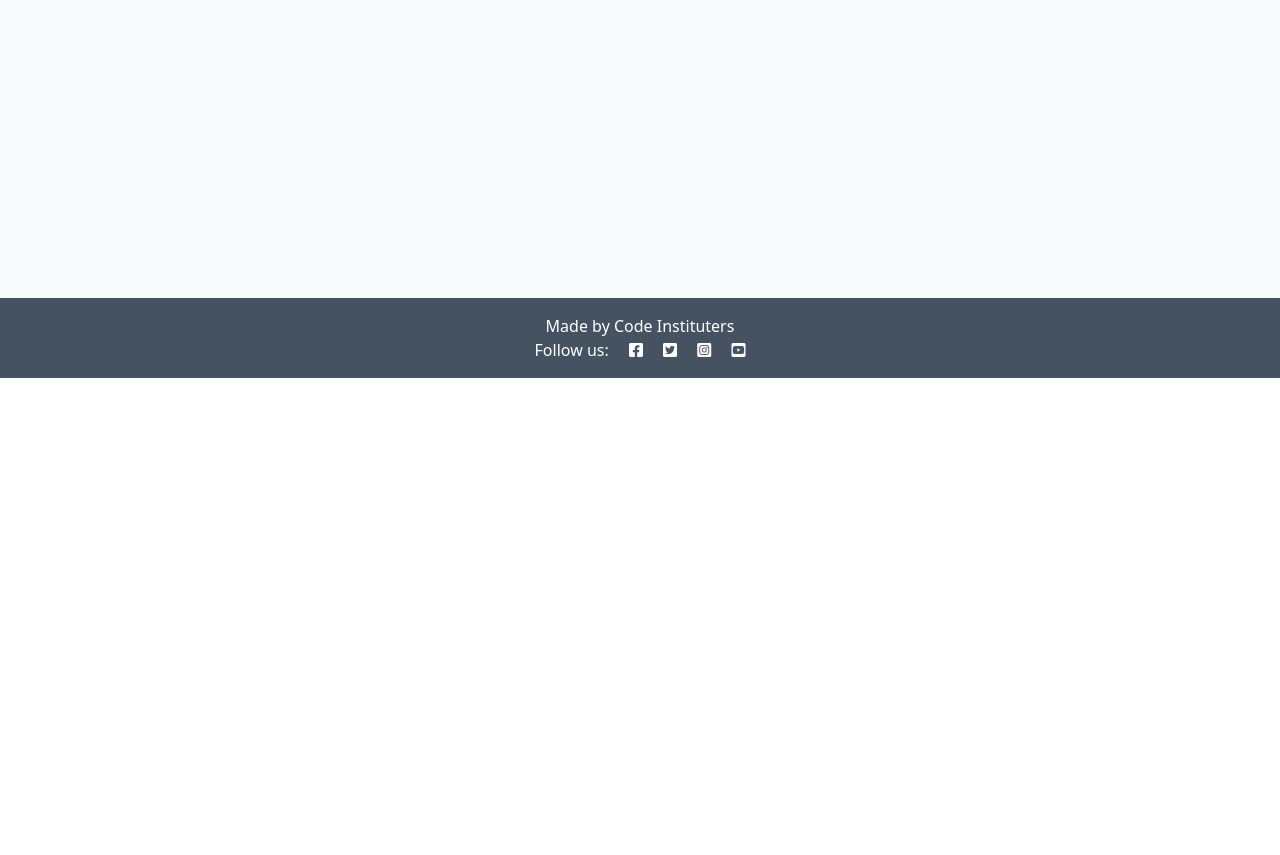
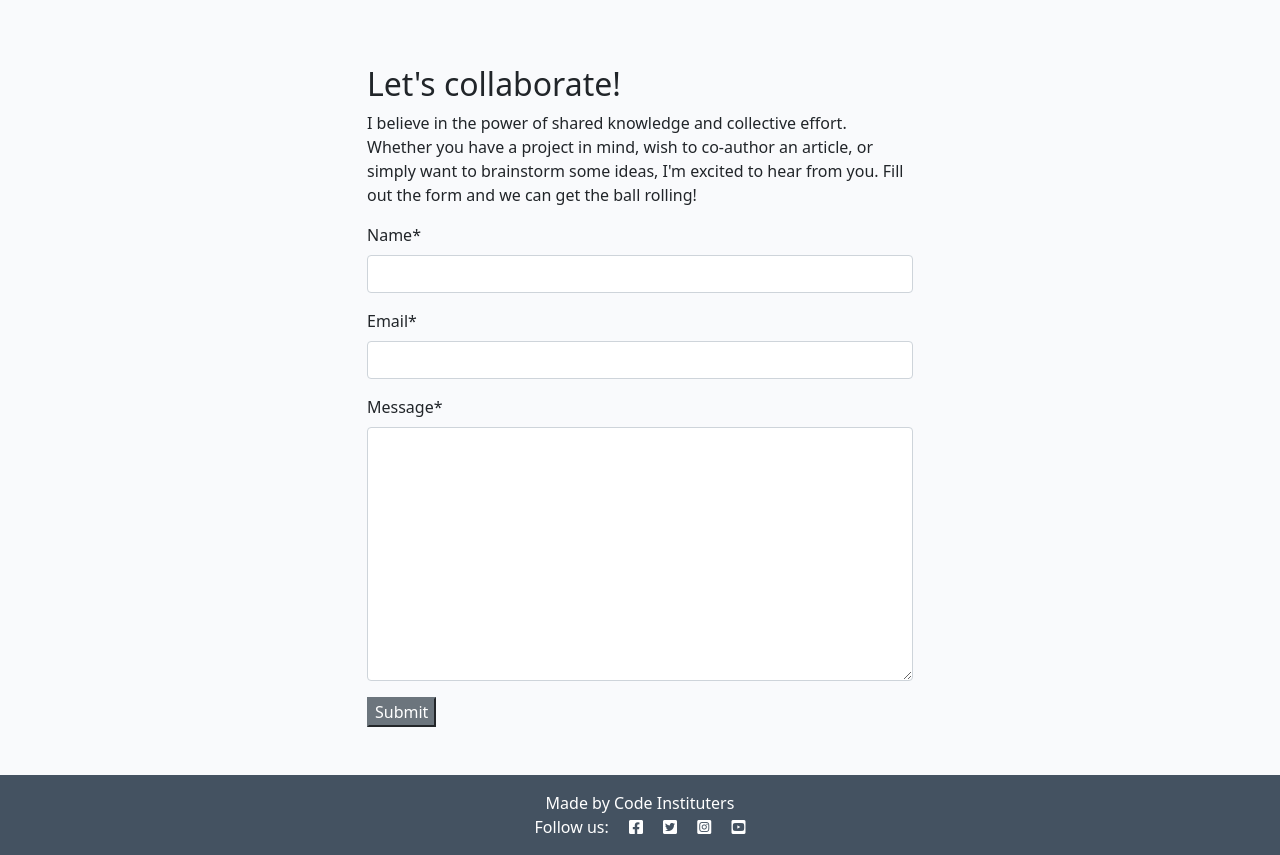
Before and after one commit to bmich22/django-blog, a Django app: page /about/ in a window 1280 px wide. Shown: the part 422-1277 px from the top of the page. Before the commit the page ends 800 px from the top, so only its background shows below. Run offline with Django 4.2, Linux system fonts and the light colour scheme; data that the repository does not hold is empty; some libraries are stand-ins or nearby versions.

Commit message:
Add collaboration request form to about section

```diff
--- /dev/null
+++ b/about/forms.py
@@ -0,0 +1,7 @@
+from .models import CollaborateRequest
+from django import forms
+
+class CollaborateForm(forms.ModelForm):
+    class Meta:
+        model = CollaborateRequest
+        fields = ('name', 'email','message',)
--- a/about/models.py
+++ b/about/models.py
@@ -1,10 +1,33 @@
+from django.db import models
+
+# # Create your models here.
+# class About(models.Model):
+#     title = models.CharField(max_length=200, unique=True)
+#     content=models.TextField()
+#     updated_on=models.DateTimeField(auto_now_add=True)
+
+#     def __str__(self):
+#         return self.title
+
 from django.db import models
 
 # Create your models here.
+
+
 class About(models.Model):
-    title = models.CharField(max_length=200, unique=True)
-    content=models.TextField()
-    updated_on=models.DateTimeField(auto_now_add=True)
+    title = models.CharField(max_length=200)
+    updated_on = models.DateTimeField(auto_now=True)
+    content = models.TextField()
 
     def __str__(self):
         return self.title
+
+
+class CollaborateRequest(models.Model):
+    name = models.CharField(max_length=200)
+    email = models.EmailField()
+    message = models.TextField()
+    read = models.BooleanField(default=False)
+
+    def __str__(self):
+        return f"Collaboration request from {self.name}"
--- a/about/templates/about/about.html
+++ b/about/templates/about/about.html
@@ -1,22 +1,42 @@
 {% extends 'base.html' %}
+{% load static %}
+{% load crispy_forms_tags %}
+
 {% block content %}
-{% load static %}
 <div class="container mt-5">
     <div class="row">
-        <div class="col-4 text-center">
+        <div class="col-12 col-md-4 text-center">
             <img src="{% static 'images/nobody.jpg' %}" width="75%">
         </div>
-        <div class="col-8">
+        <div class="col-12 col-md-8">
             <h2>{{ about.title }}</h2>
             {{ about.content | safe }}
         </div>
     </div>
     <div class="row">
         <div class="col text-right">
-          <!-- Updated on field goes in here -->
+            <!-- Updated on field goes in here -->
 
-          <p class="text-end"><em>Updated on: {{ about.updated_on }}</em></p>
+            <p class="text-end"><em>Updated on: {{ about.updated_on }}</em></p>
         </div>
-      </div>
+    </div>
+    <div class="row justify-content-center">
+        <div class="col-12 col-md-6 my-5">
+            <h2>Let's collaborate!</h2>
+            <p>I believe in the power of shared knowledge and collective effort.
+                Whether you have a project in mind, wish to co-author
+                an article, or simply want to brainstorm some ideas,
+                I'm excited to hear from you. Fill out the form
+                and we can get the ball rolling!</p>
+
+            <!-- add your form here. Your submit button should
+                                have the classes of btn, btn-secondary -->
+            <form  method="post">
+                {{ collaborate_form | crispy }}
+                {% csrf_token %}
+                <button id="submitButton" type="submit" class="btn, btn-secondary">Submit</button>
+            </form>
+        </div>
+    </div>
 </div>
 {% endblock content %}
--- a/about/views.py
+++ b/about/views.py
@@ -1,5 +1,6 @@
 from django.shortcuts import render
 from .models import About
+from .forms import CollaborateForm
 
 # Create your views here.
 def about_me(request):
@@ -7,9 +8,13 @@ def about_me(request):
     Renders the About page
     """
     about = About.objects.all().order_by('-updated_on').first()
+    collaborate_form = CollaborateForm()
 
     return render(
         request,
         "about/about.html",
-        {"about": about},
+        {
+            "about": about,
+            "collaborate_form": collaborate_form
+        },
     )
--- a/blog/views.py
+++ b/blog/views.py
@@ -29,6 +29,7 @@ def post_detail(request, slug):
     comments = post.comments.all().order_by("-created_on")
     comment_count = post.comments.filter(approved=True).count()
     if request.method == "POST":
+        print('Recieved a post request')
         comment_form = CommentForm(data=request.POST)
         if comment_form.is_valid():
             comment = comment_form.save(commit=False)
@@ -38,6 +39,7 @@ def post_detail(request, slug):
             messages.add_message(request, messages.SUCCESS,'Comment submitted and awaiting approval')
 
     comment_form = CommentForm()
+    print("About to render template")
 
     return render(
         request,
```
Also changed, not shown: about/admin.py (+25 -4 lines), about/migrations/0003_collaboraterequest_alter_about_title_and_more.py (added).
